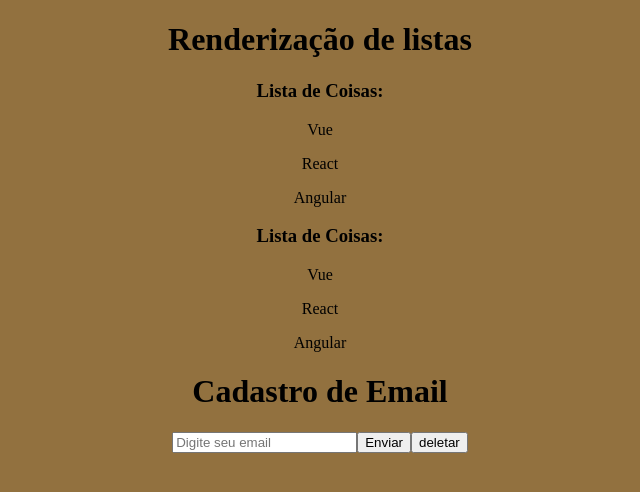
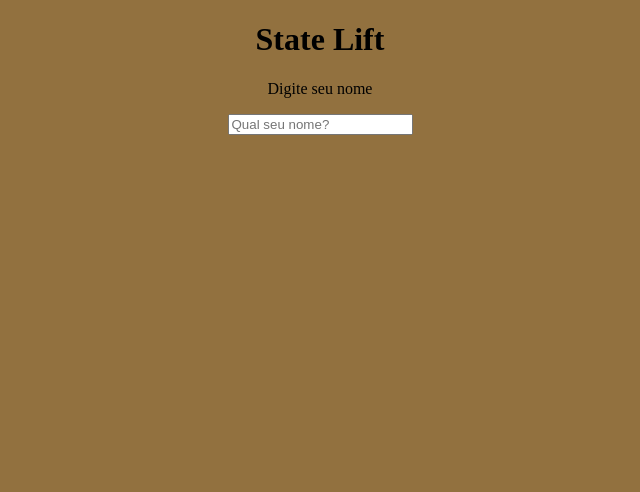
Before and after one commit to YuriMDeodato/Meu-Novo-Projeto, a React (Create React App) app: page / in a window 1280 px wide. Shown: the top 492 px of the page, without its empty margins (320-960 px from the left). Built offline with nearby package versions, Linux system fonts and the light colour scheme.

Commit message:
state lift
utilizando

```diff
--- a/src/App.js
+++ b/src/App.js
@@ -1,19 +1,17 @@
-import List from './components/List';
+import SeuNome from './components/SeuNome';
+import Saudacao from './components/Saudacao';
+import { useState } from 'react';
 import './App.css';
-import Evento from './components/Evento';
-import Form from './components/Form';
-import Condicional from './components/Condicional';
-import OutraLista from './components/OutraLista';
+
 
 function App() {
 
-  const meusItens = ["Vue", "React", "Angular"]
+const [nome, setNome] = useState();
   return (
     <div className="App">
-    <h1>Renderização de listas</h1>
-    <OutraLista itens={meusItens}/>
-    <OutraLista itens={meusItens}/>
-    <Condicional/>
+    <h1>State Lift</h1>
+    <SeuNome setNome={setNome}/>
+    <Saudacao nome={nome}/>
 
     </div>
   );
--- /dev/null
+++ b/src/components/Saudacao.js
@@ -0,0 +1,14 @@
+
+function Saudacao({nome}) {
+
+    function gerarsaudacao(algumNome){
+        return `Olá ${algumNome}, tudo bem?`
+    }
+  return (
+    <div>
+  {nome && <p>{gerarsaudacao(nome)}</p>}
+    </div>
+  );
+}
+
+export default Saudacao;
--- /dev/null
+++ b/src/components/SeuNome.js
@@ -0,0 +1,12 @@
+
+function SeuNome({setNome}){
+
+    return(
+        <div>
+            <p>Digite seu nome</p>
+            <input type="text" placeholder="Qual seu nome?" onChange={(e)=>setNome(e.target.value)}/>
+        </div>
+    )
+}
+
+export default SeuNome;
```
